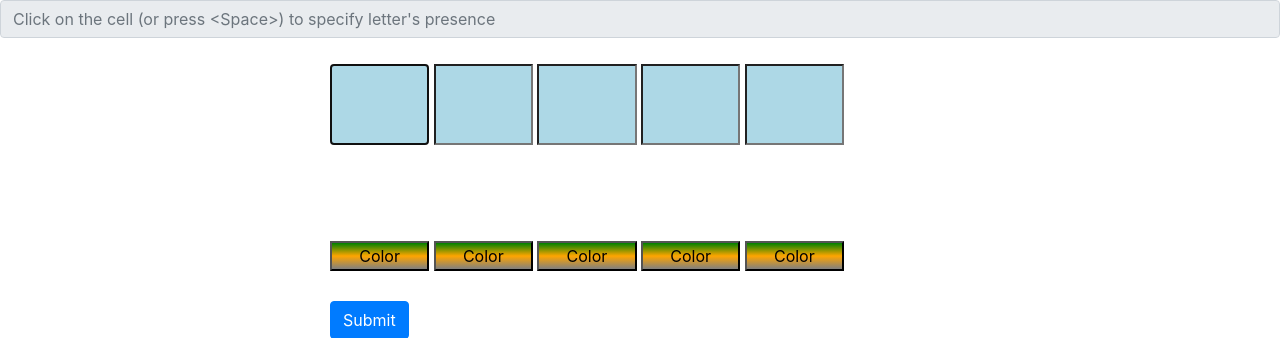
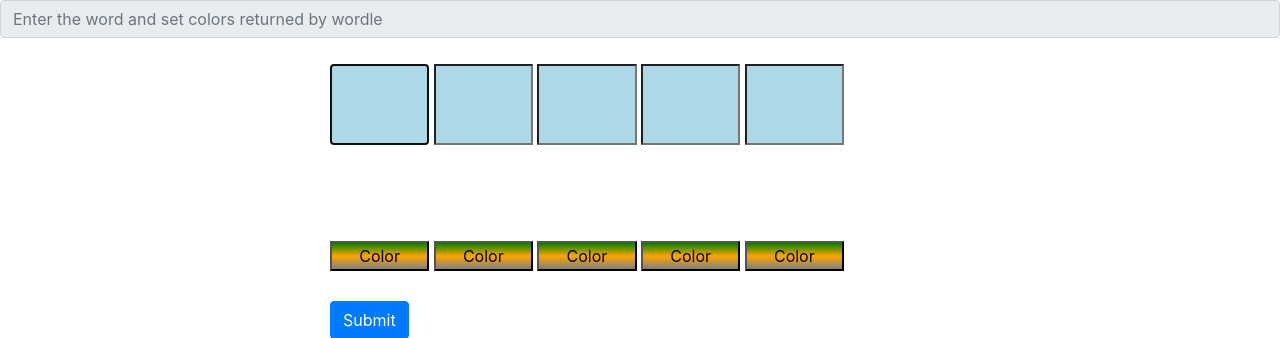
Before and after one commit to maniksinghal/django_projects, a Django app: page /wordle/ in a window 1280 px wide. Shown: the part 56-394 px from the top of the page. Run offline with Django 4.2, Linux system fonts and the light colour scheme; parts of the project's set-up code (start-up, migrations or seed data) failed here and were passed over; some libraries are stand-ins or nearby versions.

Commit message:
UI text fix

```diff
--- a/wordle/templates/wordle/base.html
+++ b/wordle/templates/wordle/base.html
@@ -170,7 +170,7 @@
 
 <!-- Suggestions label -->
 <div class="form-floating mb-3">
-    <input class="form-control" type="text" placeholder="Click on the cell (or press <Space>) to specify letter's presence" aria-label="Disabled input example" disabled>
+    <input class="form-control" type="text" placeholder="Enter the word and set colors returned by wordle" aria-label="Disabled input example" disabled>
 </div>
 
 <div class="center">
```
